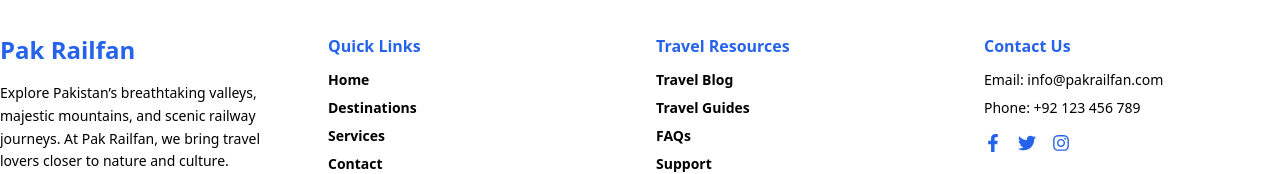
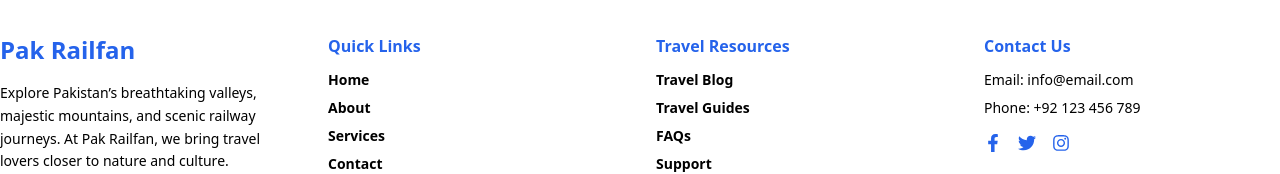
Before and after one commit to Qamar5656/Traveling-Website, a React (Vite) app in the folder traveling/: page / in a window 1280 px wide. Shown: the part 3406-3580 px from the top of the page. Built offline with nearby package versions, Linux system fonts and the light colour scheme.

Commit message:
updating footer component

```diff
--- a/traveling/src/components/Footers.jsx
+++ b/traveling/src/components/Footers.jsx
@@ -1,4 +1,3 @@
-import React from "react";
 import { FaFacebookF, FaTwitter, FaInstagram } from "react-icons/fa";
 
 const Footer = () => {
@@ -31,7 +30,7 @@ const Footer = () => {
                 href="/destinations"
                 className="hover:text-secondary transition"
               >
-                Destinations
+                About
               </a>
             </li>
             <li>
@@ -77,7 +76,7 @@ const Footer = () => {
         {/* Contact & Social */}
         <div>
           <h3 className="text-secondary font-bold mb-3">Contact Us</h3>
-          <p className="text-dark text-sm mb-2">Email: info@pakrailfan.com</p>
+          <p className="text-dark text-sm mb-2">Email: info@email.com</p>
           <p className="text-dark text-sm mb-4">Phone: +92 123 456 789</p>
 
           <div className="flex space-x-4">
```
